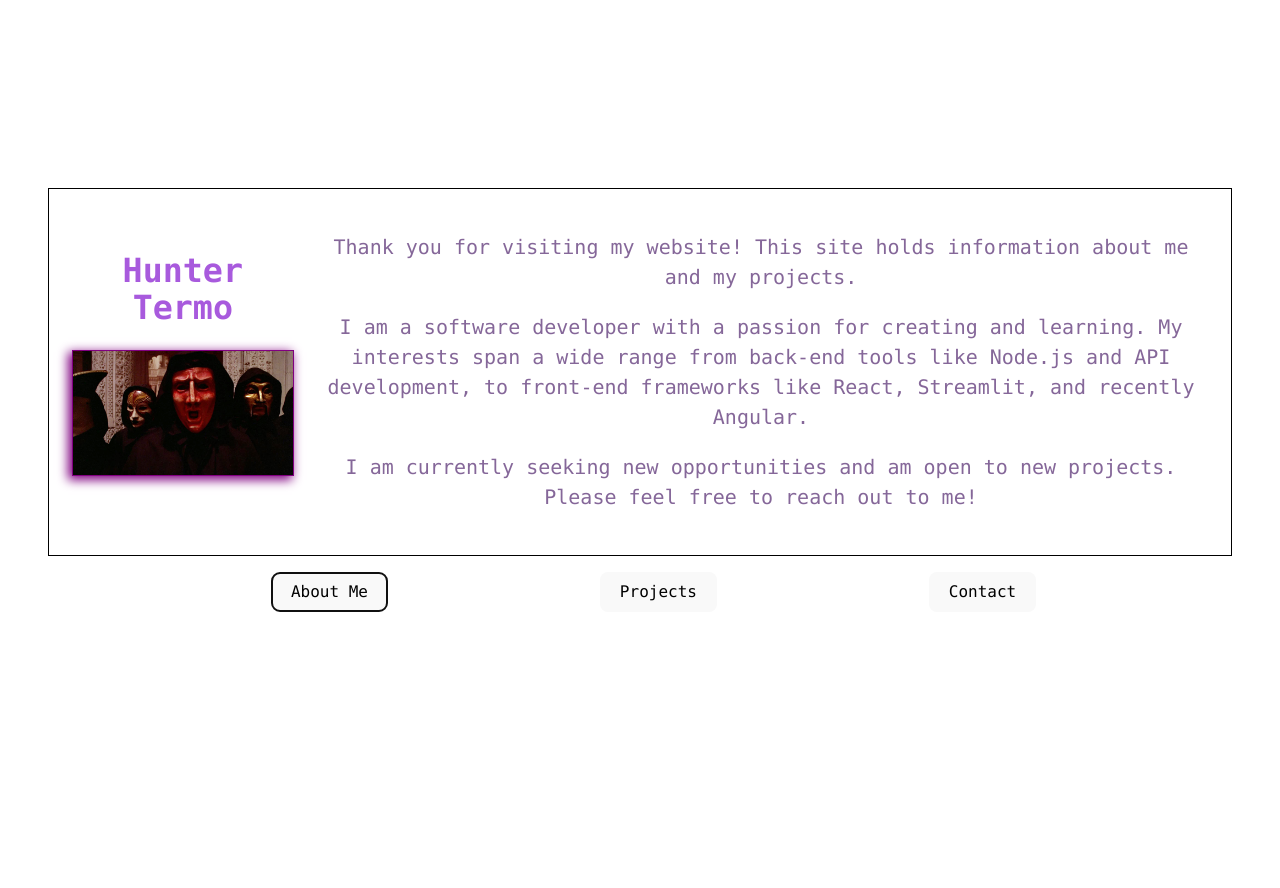
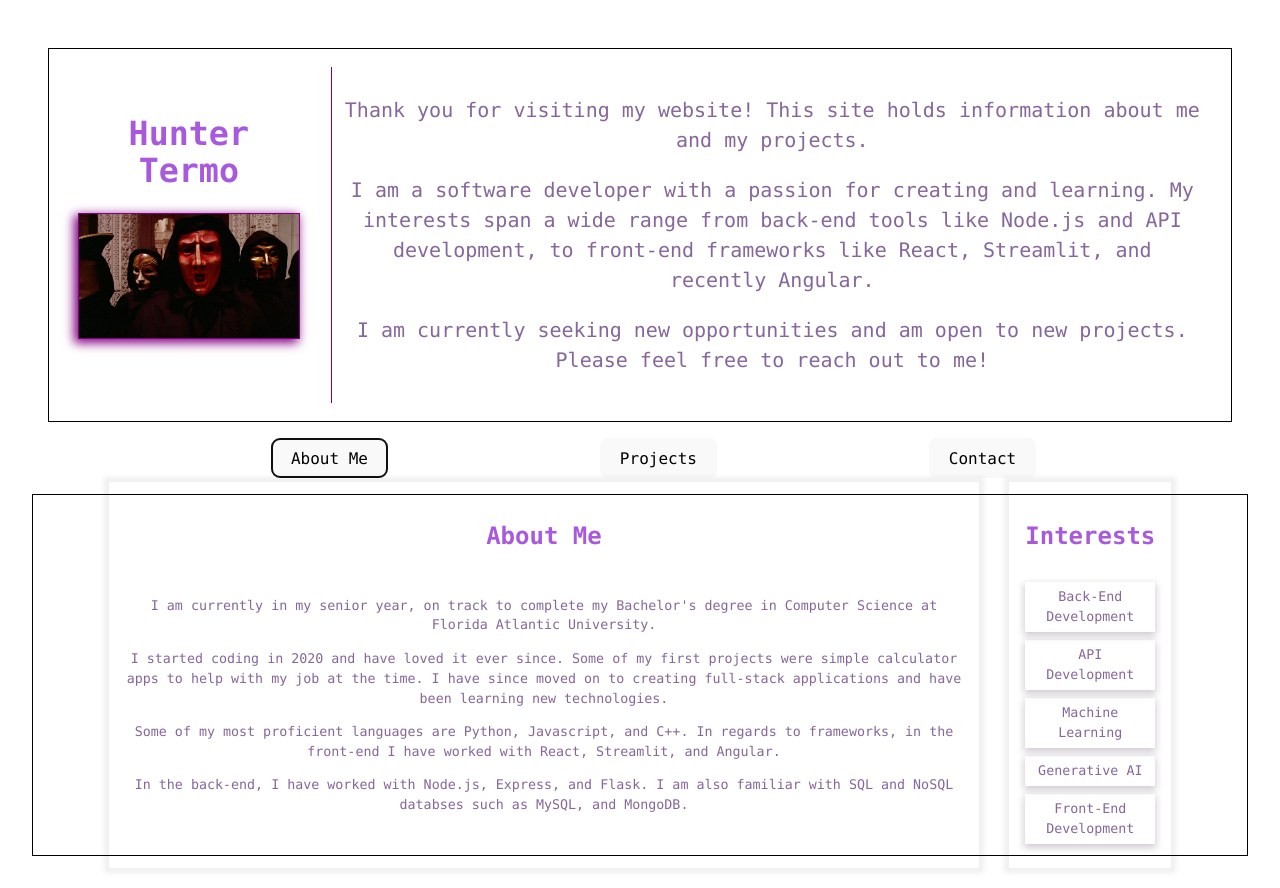
Before and after one commit to 0hterm/Portfolio-Website, a React (Vite) app: page / in a window 1280 px wide. Both pictures are taken after a click on the button "About Me". Before the commit the page ends 800 px from the top, so only its background shows below. Built offline with nearby package versions, Linux system fonts and the light colour scheme.

Commit message:
"aboutme"

```diff
--- a/src/App.css
+++ b/src/App.css
@@ -26,17 +26,20 @@
   border: solid 1px black;
   justify-content: space-evenly;
   align-items: center;
-  padding: 1vw;
+  padding: 1vh;
 }
 
 .left-intro-container {
-  margin: 10px;
+  margin: 1vh;
+  padding: 1vw;
 }
 
 .intro-desc {
   font-size: 15pt;
   margin: 10px;
   color: #856799;
+  border-left: solid 1px purple;
+  padding: 1vh;
 }
 
 #name {
@@ -60,3 +63,43 @@
     list-style: none;
   }
 }
+
+.content-container {
+  display: flex;
+  height: 45vh;
+  border: solid 1px black;
+  align-items: center;
+  justify-content: center;
+}
+
+.about-me-container {
+  display: flex;
+  justify-content: space-evenly;
+  max-width: 90%;
+}
+
+.card {
+  box-shadow: 0 0 5px 5px rgba(0, 0, 0, 0.062);
+  padding: 2vh;
+  margin: 15px;
+  color: #856799;
+  > h2 {
+    color: #a85add;
+  }
+}
+
+.card-text {
+  padding-top: 1vh;
+  font-size: 10pt;
+  > li {
+    list-style: none;
+    margin-bottom: 1vh;
+    box-shadow: 0 3px 7px 1px rgba(51, 20, 51, 0.219);
+    padding: 5px;
+    }
+
+}
+
+.int-list {
+
+}
--- a/src/App.jsx
+++ b/src/App.jsx
@@ -7,7 +7,7 @@ import { useState } from 'react';
 
 function App() {
 
-  const [page, setPage] = useState(null);
+  const [page, setPage] = useState(<p></p>);
 
   return (
     <div className="App">
--- a/src/components/aboutme.jsx
+++ b/src/components/aboutme.jsx
@@ -1,6 +1,43 @@
 const AboutMe = () => {
     return (
         <div className="about-me-container">
+            <div className="card">
+                <h2>About Me</h2>
+                <div className="card-text">
+                    <p>
+                        I am currently in my senior year, on track to complete
+                        my Bachelor&apos;s degree in Computer Science at Florida
+                        Atlantic University.
+                    </p>
+                    <p>
+                        I started coding in 2020 and have loved it ever since.
+                        Some of my first projects were simple calculator apps to
+                        help with my job at the time. I have since moved on to
+                        creating full-stack applications and have been learning
+                        new technologies.
+                    </p>
+                    <p>
+                        Some of my most proficient languages are Python, Javascript,
+                        and C++. In regards to frameworks, in the front-end I have
+                        worked with React, Streamlit, and Angular.
+                    </p>
+                    <p>
+                        In the back-end, I have worked with Node.js, Express, and Flask.
+                        I am also familiar with SQL and NoSQL databses such as MySQL, and MongoDB.
+                    </p>
+
+                </div>
+            </div>
+            <div className="card">
+                <h2>Interests</h2>
+                <div className="card-text">
+                    <li className="int-list">Back-End Development</li>
+                    <li className="int-list">API Development</li>
+                    <li className="int-list">Machine Learning</li>
+                    <li className="int-list">Generative AI</li>
+                    <li className="int-list">Front-End Development</li>
+                </div>
+            </div>
         </div>
     )
 }
```
